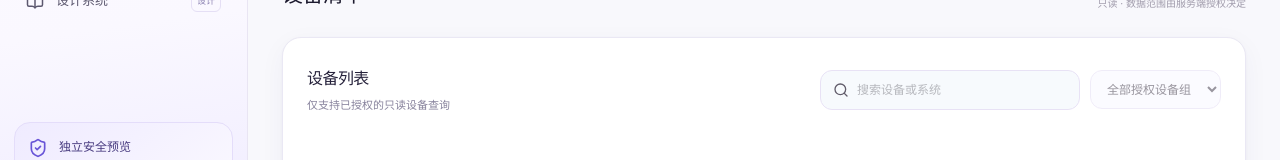
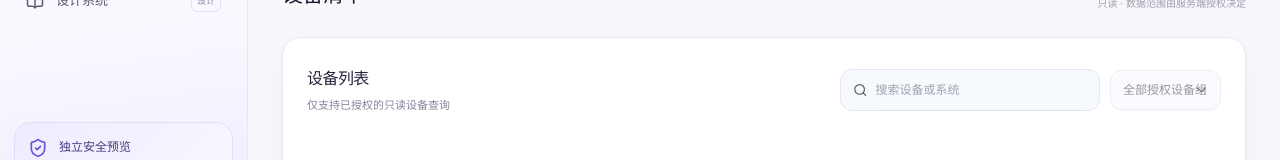
Before and after one commit to kunlong-luo/lanveriq, a Next.js app in the folder apps/web-next/: page /devices in a window 1280 px wide. Shown: the part 558-718 px from the top of the page. Built offline with nearby package versions, Linux system fonts and the light colour scheme.

Commit message:
NXT-15: replace raw directory inputs with reusable shadcn-style Input and NativeSelect

```diff
--- a/apps/web-next/src/components/device-directory.tsx
+++ b/apps/web-next/src/components/device-directory.tsx
@@ -4,6 +4,8 @@ import { useMemo, useState } from 'react';
 import Link from 'next/link';
 import { ArrowRight, LockKeyhole, Search, ShieldAlert, WifiOff, RefreshCcw } from 'lucide-react';
 import { Card, CardContent, CardHeader, CardTitle, CardDescription } from './ui/card';
+import { Input } from './ui/input';
+import { NativeSelect } from './ui/native-select';
 import { isCanonicalUuid } from '../lib/uuid';
 
 /**
@@ -71,17 +73,17 @@ export function DeviceDirectory({
         <label className="directory-search">
           <Search size={16} aria-hidden="true" />
           <span className="sr-only">搜索终端名称、系统或设备组</span>
-          <input aria-label="搜索终端名称、系统或设备组"
+          <Input aria-label="搜索终端名称、系统或设备组"
             value={search} onChange={event => setSearch(event.target.value)}
             placeholder="搜索设备或系统" disabled={!isReady} />
         </label>
         <label className="directory-select">
           <span className="sr-only">筛选设备组</span>
-          <select aria-label="筛选设备组" disabled={!isReady}
+          <NativeSelect aria-label="筛选设备组" disabled={!isReady}
             value={group} onChange={event => setGroup(event.target.value)}>
             <option value="">全部授权设备组</option>
             {groups.map(value => <option value={value} key={value}>{value}</option>)}
-          </select>
+          </NativeSelect>
         </label>
       </div>
     </CardHeader>
```
